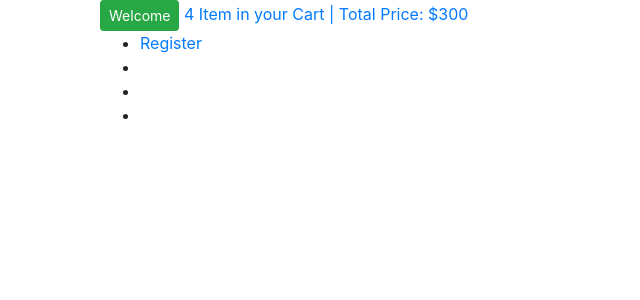
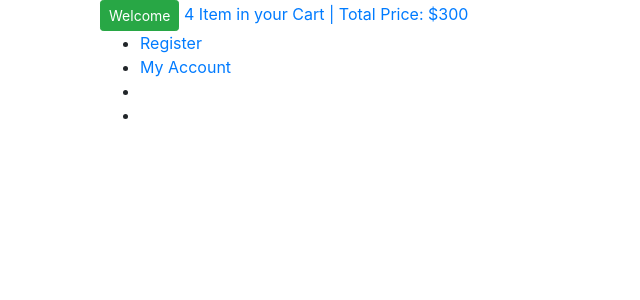
Before and after one commit to OrionJoshi/E-commerce-Website, a PHP site: page / in a window 1280 px wide. Shown: the top 300 px of the page, without its empty margins (0-640 px from the left). Run offline with PHP 8.4, Linux system fonts and the light colour scheme.

Commit message:
My account link add

```diff
--- a/index.php
+++ b/index.php
@@ -27,6 +27,7 @@
                         <a href="customer_register.php">Register</a>
                     </li>
                     <li>
+                        <a href="checkout.php">My Account</a>
                     </li>
                     <li></li>
                     <li></li>
```
